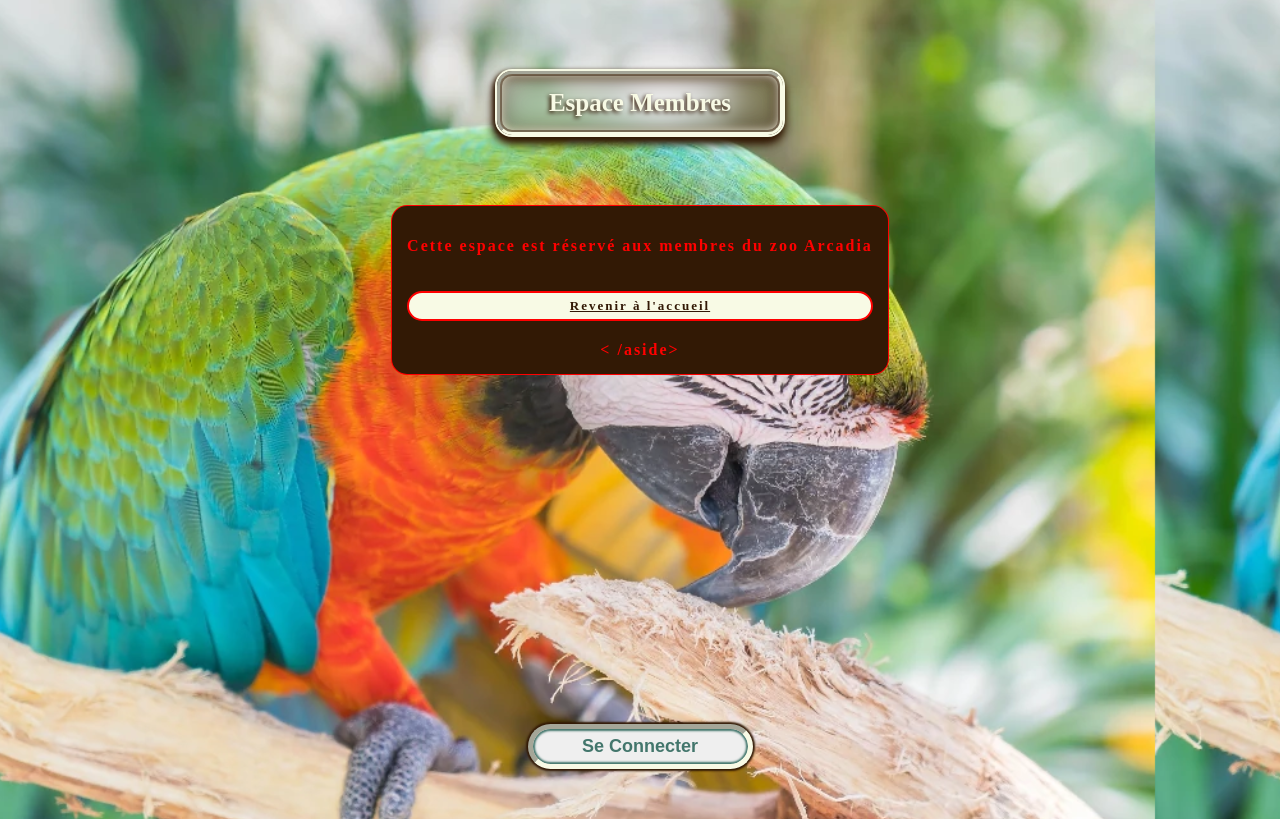
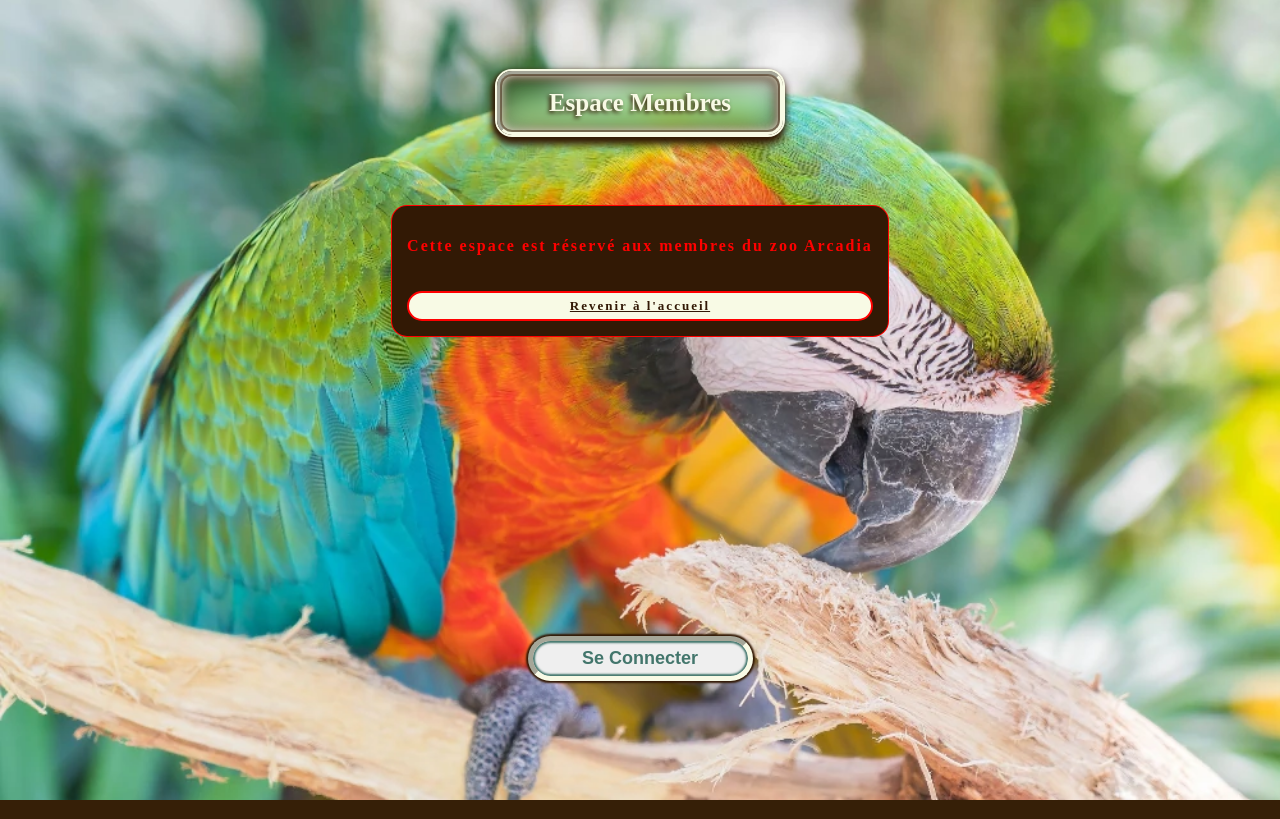
Before and after one commit to Mike-mg/app-arcadia-ecf, a PHP site: page /html/login.php in a window 1280 px wide. Run offline with PHP 8.4, Linux system fonts and the light colour scheme.

Commit message:
update login page

```diff
--- a/assets/login/css/login.css
+++ b/assets/login/css/login.css
@@ -6,6 +6,8 @@ body {
   background-image: url(/assets/login/images_&_logos/background_login_mobile.webp);
   background-position: -125px;
   background-size: cover;
+  background-position: center;
+  background-repeat: no-repeat;
 }
 
 .container_login {
@@ -14,7 +16,7 @@ body {
   flex-direction: column;
   justify-content: space-between;
   align-items: center;
-  gap: 350px;
+  gap: 300px;
 }
 
 header {
--- a/assets/login/html/login.php
+++ b/assets/login/html/login.php
@@ -16,12 +16,10 @@
             <aside>
                 <p>Cette espace est réservé aux membres du zoo Arcadia</p>
                 <a href="/index.php">Revenir à l'accueil</a>
-                < /aside>
+                </aside>
         </header>
         <button class="button_login" type="button">Se Connecter</button>
     </section>
-
-
 
     <section class="container_form_login">
         <form class="form_login" action="" method="get">
@@ -29,15 +27,9 @@
             <input class="form_login_input_email" type="email" placeholder="Votre Email">
             <input class="form_login_input_password" type="password" placeholder="Votre mot de passe">
             <button class="form_login_button" type="submit">Connexion</button>
-            <a class="form_login_a" href="/index.php">Revenir à l'accueil</a>
-
-
-
+            <a class="form_login_a" href="/app-arcadia-ecf/index.php">Revenir à l'accueil</a>
         </form>
     </section>
-
-
-
 </body>
 
 </html>
```
